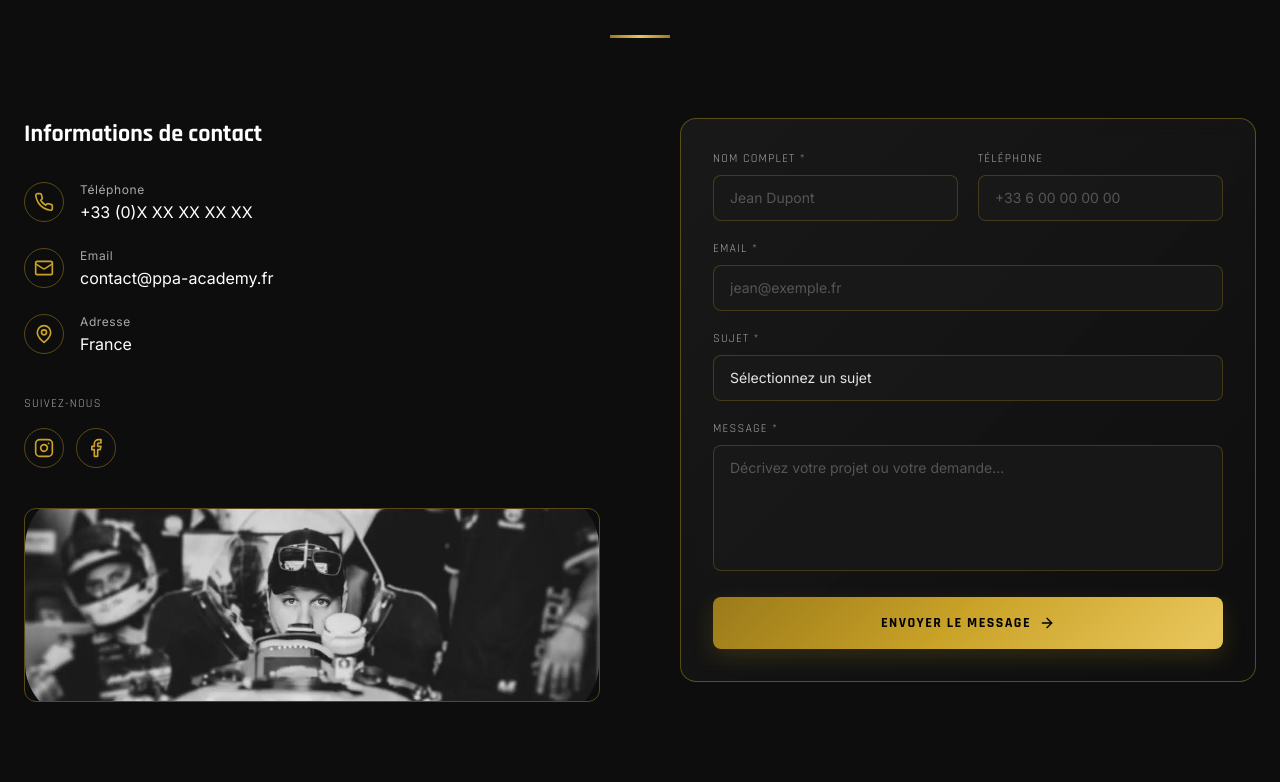
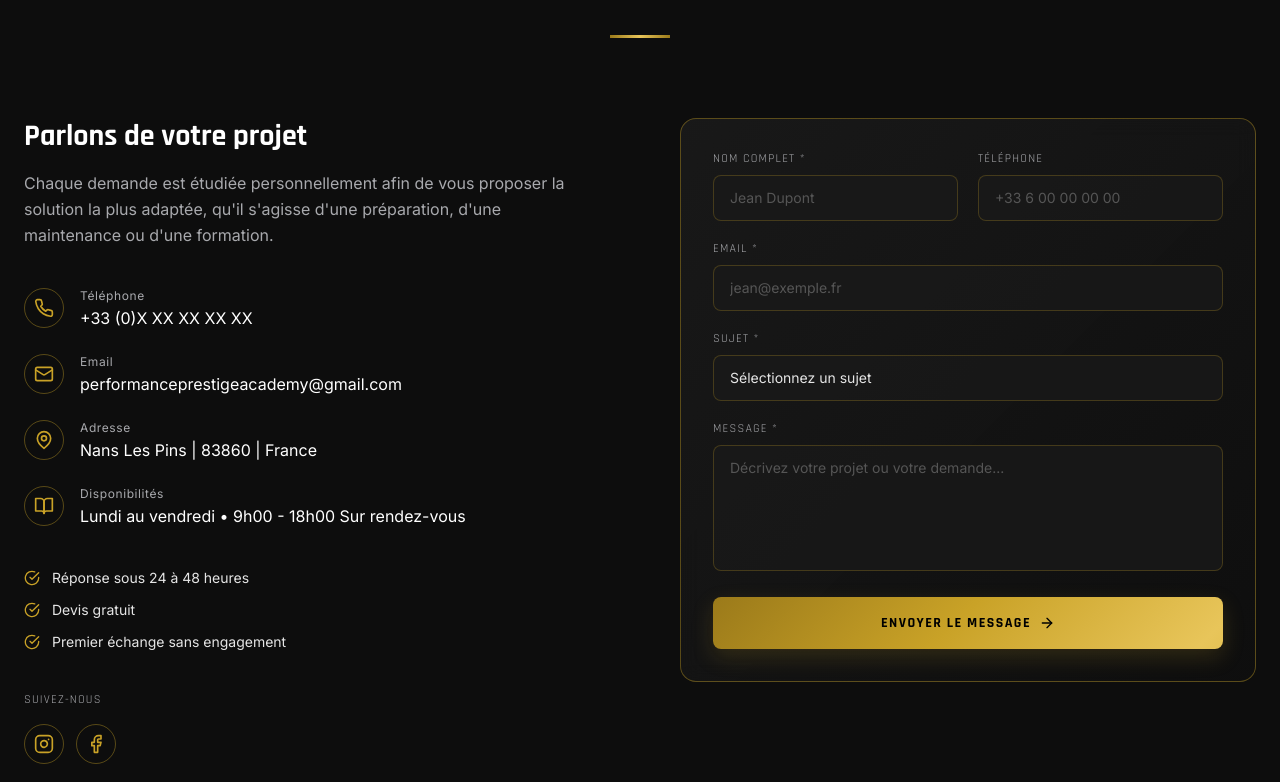
Before and after one commit to PerformancePrestigeAcademy/performance-prestige-academy, a React (Vite) app: page / in a window 1280 px wide. Shown: the part 6778-7560 px from the top of the page. Built offline with nearby package versions, Linux system fonts and the light colour scheme.

Commit message:
PATCH 005 V4

```diff
--- a/src/App.tsx
+++ b/src/App.tsx
@@ -535,13 +535,22 @@ function Contact() {
 
         <div className="grid grid-cols-1 lg:grid-cols-2 gap-12 lg:gap-20">
           <div>
-            <h3 className="font-racing font-bold text-2xl text-white mb-8">Informations de contact</h3>
+            <h3 className="font-racing font-bold text-3xl text-white mb-4">
+  Parlons de votre projet
+</h3>
+
+<p className="text-[#A8A9AD] leading-relaxed mb-10">
+  Chaque demande est étudiée personnellement afin de vous proposer la solution
+  la plus adaptée, qu'il s'agisse d'une préparation, d'une maintenance ou d'une
+  formation.
+</p>
 
             <div className="space-y-6 mb-10">
               {[
                 { icon: <Phone className="w-5 h-5" />, label: 'Téléphone', value: '+33 (0)X XX XX XX XX' },
-                { icon: <Mail className="w-5 h-5" />, label: 'Email', value: 'contact@ppa-academy.fr' },
-                { icon: <MapPin className="w-5 h-5" />, label: 'Adresse', value: 'France' },
+                { icon: <Mail className="w-5 h-5" />, label: 'Email', value: 'performanceprestigeacademy@gmail.com' },
+                { icon: <MapPin className="w-5 h-5" />, label: 'Adresse', value: 'Nans Les Pins | 83860 | France' },
+                {icon: <BookOpen className="w-5 h-5" />, label: "Disponibilités", value: "Lundi au vendredi • 9h00 - 18h00\nSur rendez-vous",},
               ].map((c) => (
                 <div key={c.label} className="flex items-start gap-4">
                   <div className="w-10 h-10 rounded-full border border-[rgba(201,162,39,0.4)] flex items-center justify-center text-[#C9A227] flex-shrink-0">
@@ -554,21 +563,41 @@ function Contact() {
                 </div>
               ))}
             </div>
+            <div className="space-y-3 mb-10">
 
+  <div className="flex items-center gap-3 text-sm text-[#E5E5E5]">
+    <CheckCircle className="w-4 h-4 text-[#C9A227]" />
+    Réponse sous 24 à 48 heures
+  </div>
+
+  <div className="flex items-center gap-3 text-sm text-[#E5E5E5]">
+    <CheckCircle className="w-4 h-4 text-[#C9A227]" />
+    Devis gratuit
+  </div>
+
+  <div className="flex items-center gap-3 text-sm text-[#E5E5E5]">
+    <CheckCircle className="w-4 h-4 text-[#C9A227]" />
+    Premier échange sans engagement
+  </div>
+
+</div>
             <div>
               <p className="font-racing text-xs tracking-widest text-[#A8A9AD] mb-4">SUIVEZ-NOUS</p>
               <div className="flex gap-3">
                 {[
                   { icon: <Instagram className="w-5 h-5" />, label: 'Instagram' },
-                  { icon: <Facebook className="w-5 h-5" />, label: 'Facebook' },
+                  { icon: <Facebook className="w-5 h-5" />, label: 'Facebook', href: "https://www.facebook.com/profile.php?id=61592134912462"},
                 ].map((s) => (
-                  <button
-                    key={s.label}
-                    className="w-10 h-10 rounded-full border border-[rgba(201,162,39,0.4)] flex items-center justify-center text-[#C9A227] hover:bg-[rgba(201,162,39,0.1)] hover:border-[#C9A227] transition-all duration-200"
-                    aria-label={s.label}
-                  >
-                    {s.icon}
-                  </button>
+                  <a
+  key={s.label}
+  href={s.href}
+  target="_blank"
+  rel="noopener noreferrer"
+  className="w-10 h-10 rounded-full border border-[rgba(201,162,39,0.4)] flex items-center justify-center text-[#C9A227] hover:bg-[rgba(201,162,39,0.1)] hover:border-[#C9A227] transition-all duration-200"
+  aria-label={s.label}
+>
+  {s.icon}
+</a>
                 ))}
               </div>
             </div>
```
